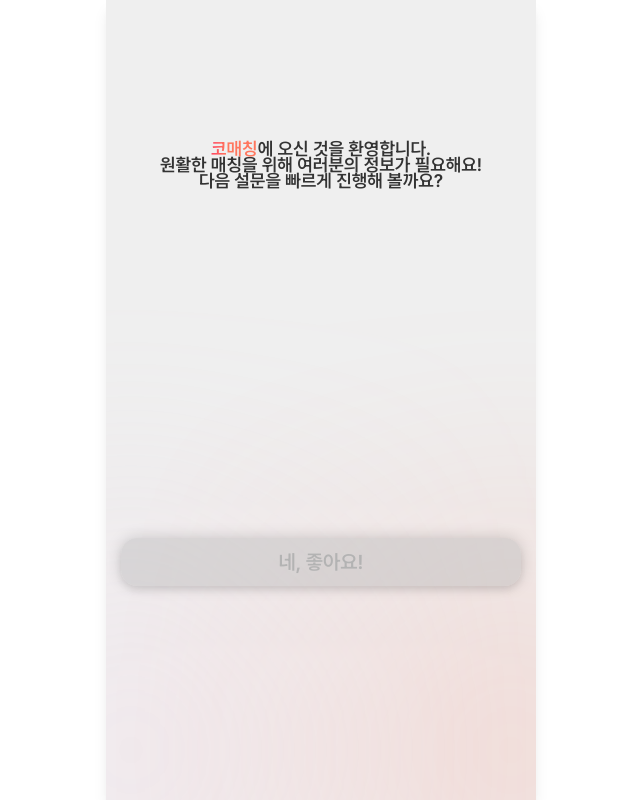
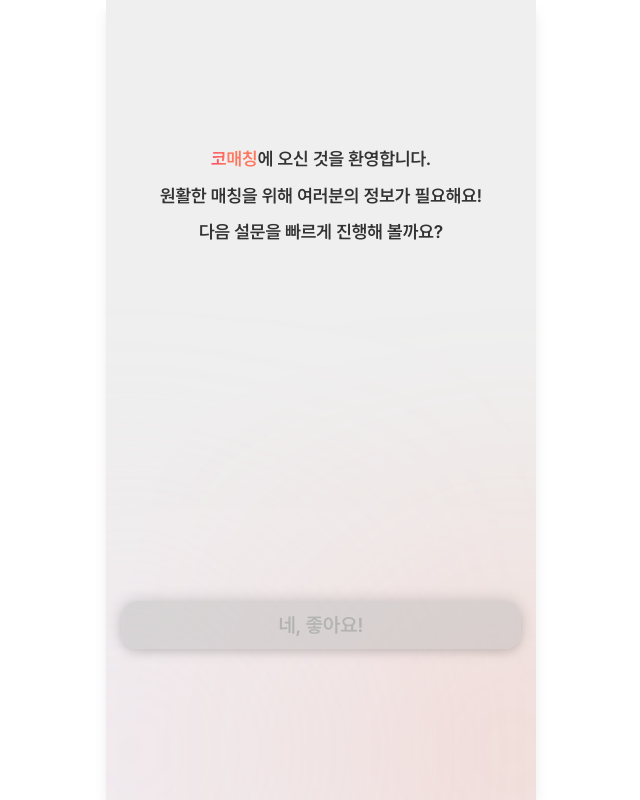
Before and after one commit to COMAtching/COMAtching5_FE, a Next.js app: page /onboarding in a window 1280 px wide. Shown: the whole page, without its empty margins (319-959 px from the left). Built offline with nearby package versions, Linux system fonts and the light colour scheme.

Commit message:
feat: leading 수정 및 og-image추가

```diff
--- a/app/extra-info/_components/StartExtraInfo.tsx
+++ b/app/extra-info/_components/StartExtraInfo.tsx
@@ -25,7 +25,7 @@ const StartExtraInfo = () => {
 
   return (
     <section className="flex w-full flex-col items-center px-[15px]">
-      <div className="typo-18-600 mt-[18.1vh] mb-[44.2vh] flex flex-col items-center gap-2 leading-2 text-gray-800">
+      <div className="typo-18-600 mt-[18.1vh] mb-[44.2vh] flex flex-col items-center gap-2 leading-[160%] text-gray-800">
         <span
           className={cn(
             "transition-opacity duration-700 ease-in-out",
--- a/app/layout.tsx
+++ b/app/layout.tsx
@@ -15,6 +15,7 @@ const pretendard = localFont({
 });
 
 export const metadata: Metadata = {
+  metadataBase: new URL("https://comatching.com"), // 실제 도메인 주소로 변경 필요
   title: {
     default: "코매칭",
     template: "%s | 코매칭",
--- a/app/onboarding/_components/StartOnBoarding.tsx
+++ b/app/onboarding/_components/StartOnBoarding.tsx
@@ -23,7 +23,7 @@ const StartOnBoarding = () => {
 
   return (
     <section className="flex w-full flex-col items-center px-[15px]">
-      <div className="typo-18-600 mt-[18.1vh] mb-[44.2vh] flex flex-col items-center gap-2 leading-2 text-gray-800">
+      <div className="typo-18-600 mt-[18.1vh] mb-[44.2vh] flex flex-col items-center gap-2 leading-[160%] text-gray-800">
         <span
           style={{
             opacity: showFirst ? 1 : 0,
```
